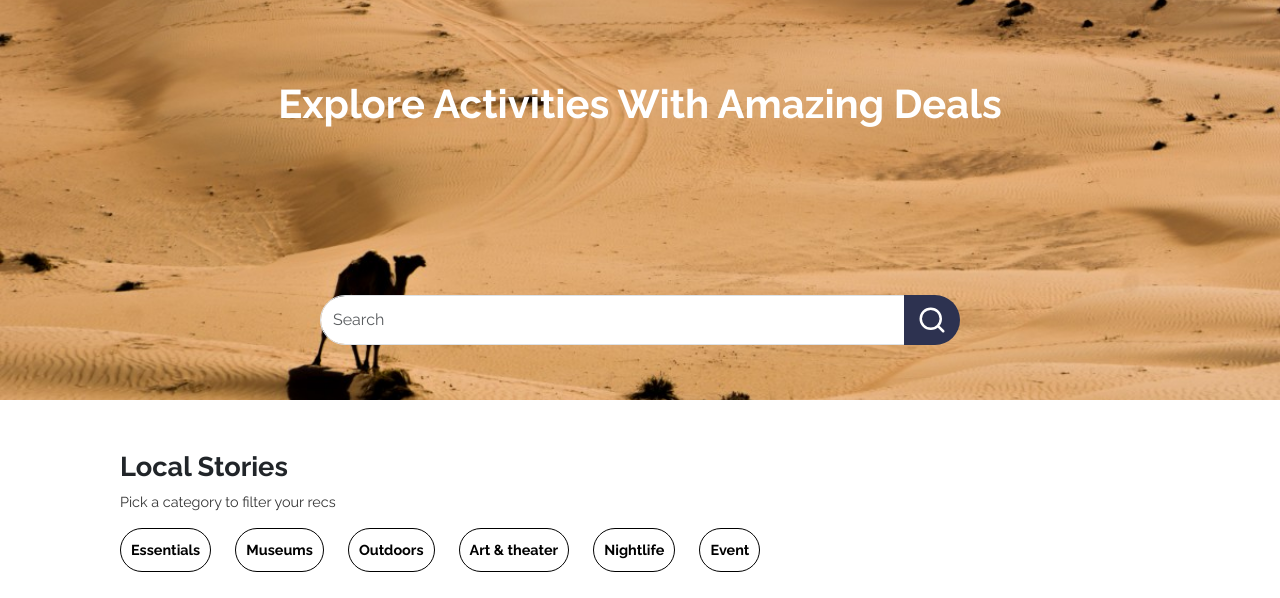
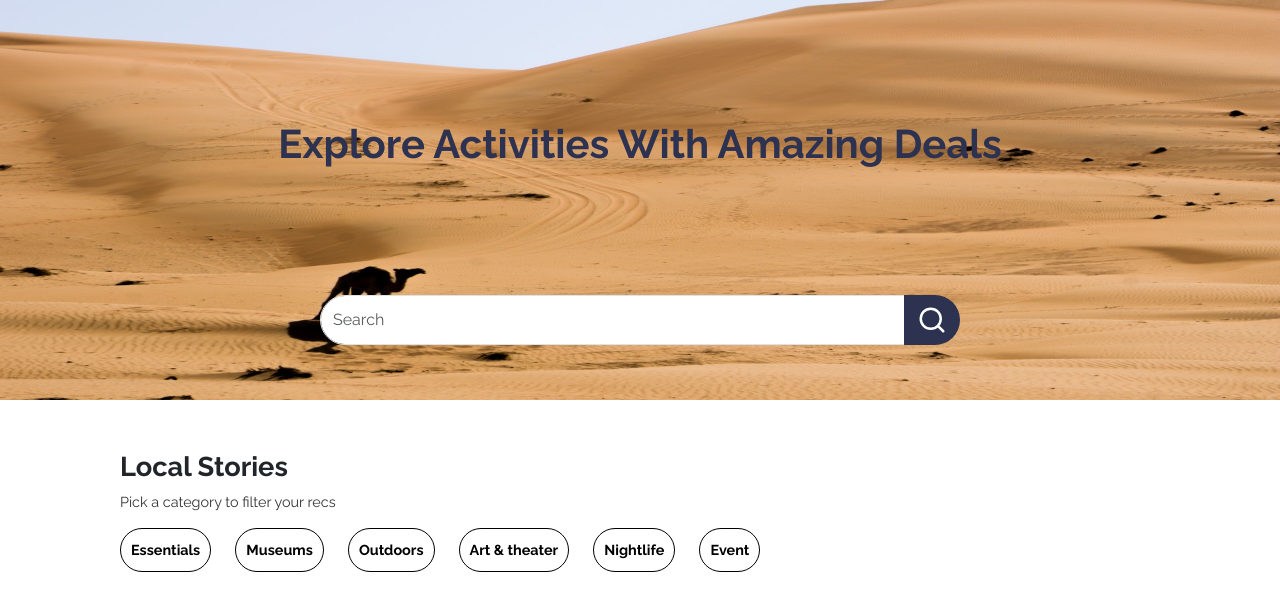
Before and after one commit to Tsukii6/HeroDev-Website, a PHP site: page /local-stories.html in a window 1280 px wide. Shown: the part 80-678 px from the top of the page. Run offline with PHP 8.4, Linux system fonts and the light colour scheme.

Commit message:
backgroung img added

```diff
--- a/index.html
+++ b/index.html
@@ -38,6 +38,7 @@
     </div>
     <!-- Section 1 -->
     <div class="content-section">
+        <img src="./images/bg.jpg" alt="">
         <div class="container">
             <p class="Welcome">Welcome to Herodev Web</p>
             <h1>Journey to All Oman Corners</h1>
--- a/local-stories.html
+++ b/local-stories.html
@@ -43,7 +43,8 @@
     </div>
     <!-- Section 1 -->
     <div class="section1-container text-white text-center ">
-        <h1 class="h1">Explore Activities With Amazing Deals</h1>
+        <img src="./images/Wahiba-Sands9.jpg" alt="">
+        <h1>Explore Activities With Amazing Deals</h1>
         <!-- Search Box -->
         <div class="col-md-6 col-lg-6 col-11 mx-auto my-auto search-box">
             <div class="input-group form-container">
--- a/styles/local-stories.css
+++ b/styles/local-stories.css
@@ -9,17 +9,18 @@
 
 .section1-container {
     height: 400px;
-    background-image: url("/images/Wahiba-Sands9.jpg");
-    background-repeat: no-repeat;
-    background-position: 50% 70%;
-    background-attachment: scroll;
-    background-size: cover;
+}
+
+.section1-container img {
+    width: 100%;
+    height: 400px;
 }
 
 .section1-container h1 {
     position: relative;
-    top: 80px;
     font-weight: 700;
+    color: var(--primary-color);
+    bottom: 280px;
 }
 
 .search-box {
--- a/styles/styles.css
+++ b/styles/styles.css
@@ -105,12 +105,12 @@ body {
 .content-section {
     width: auto;
     height: 470px;
-    background-image: url("/images/bg.jpg");
-    background-repeat: no-repeat;
-    background-position: center;
-    background-attachment: scroll;
-    background-size: cover;
     position: relative;
+}
+
+.content-section img {
+    width: 100%;
+    height: 470px;
 }
 
 .container {
```
